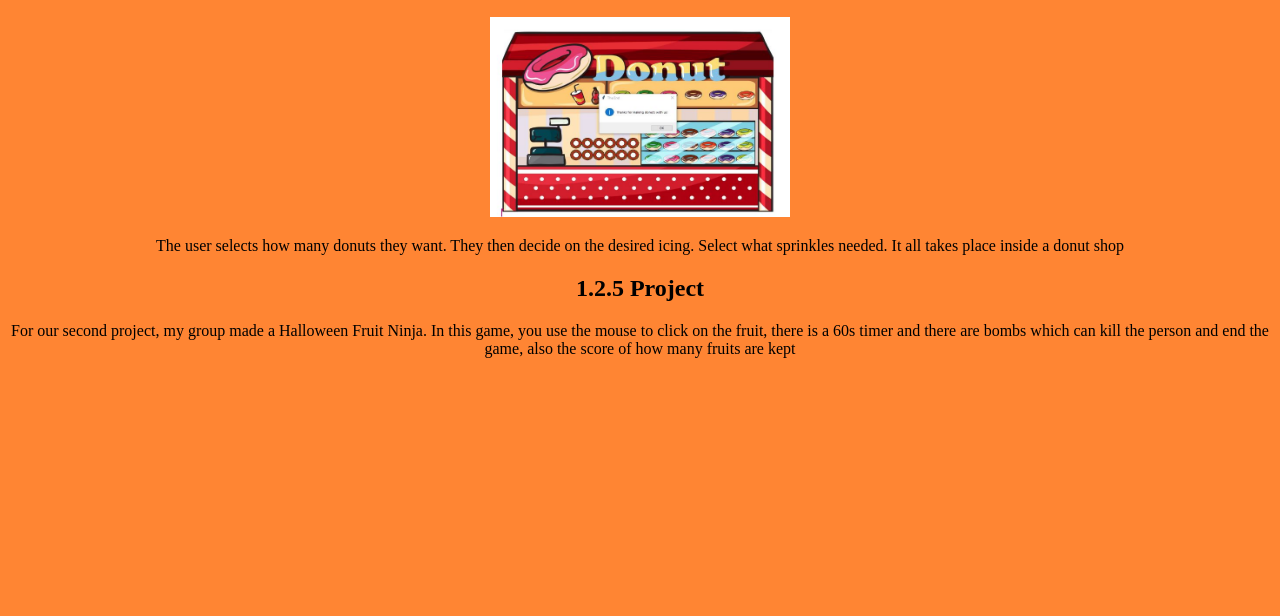
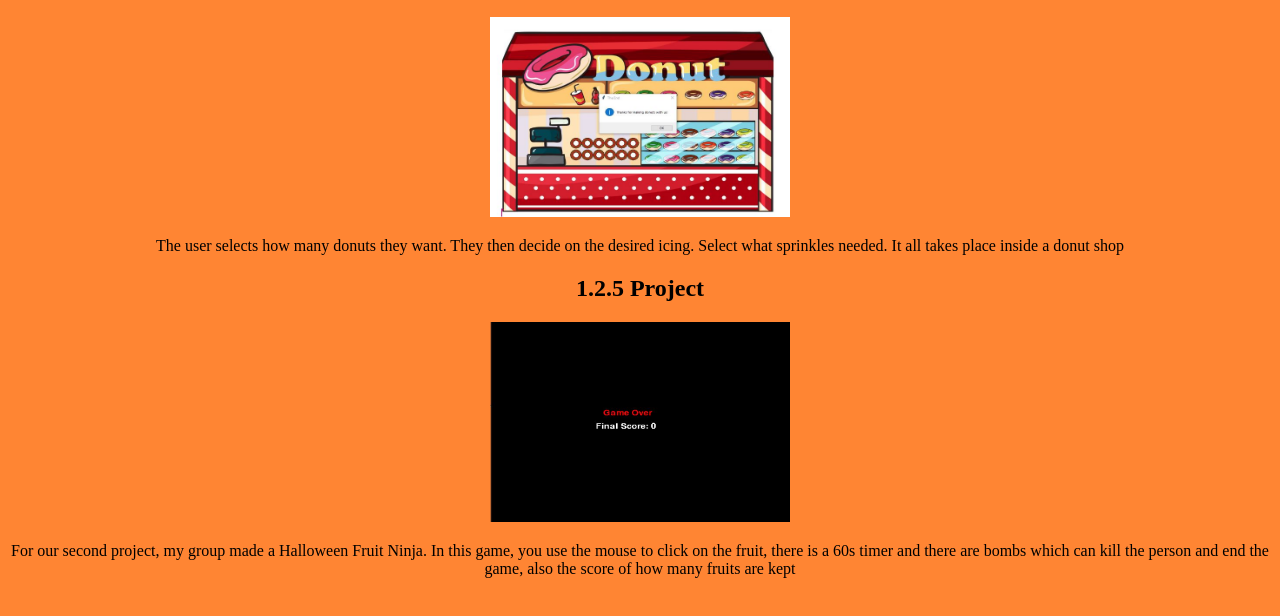
Before and after one commit to shashankaravapalli/shashank, a plain HTML site: page portfolio.html in a window 1280 px wide. Shown: the part 136-752 px from the top of the page. Drawn offline with Linux system fonts and the light colour scheme.

Commit message:
Update portfolio.html

```diff
--- a/portfolio.html
+++ b/portfolio.html
@@ -16,5 +16,6 @@
 	<p> The user selects how many donuts they want. They then decide on the desired icing. Select what sprinkles needed. It all takes place inside a donut shop </p>
 
 	<h2>1.2.5 Project</h2>
+		<img src="Images/1.2.5 result.JPG" height="200"  width="300" alt="centered image" class="aligncenter">
 	<p>For our second project, my group made a Halloween Fruit Ninja. In this game, you use the mouse to click on the fruit, there is a 60s timer and there are bombs which can kill the person and end the game, also the score of how many fruits are kept </p>
 	</html>
```
